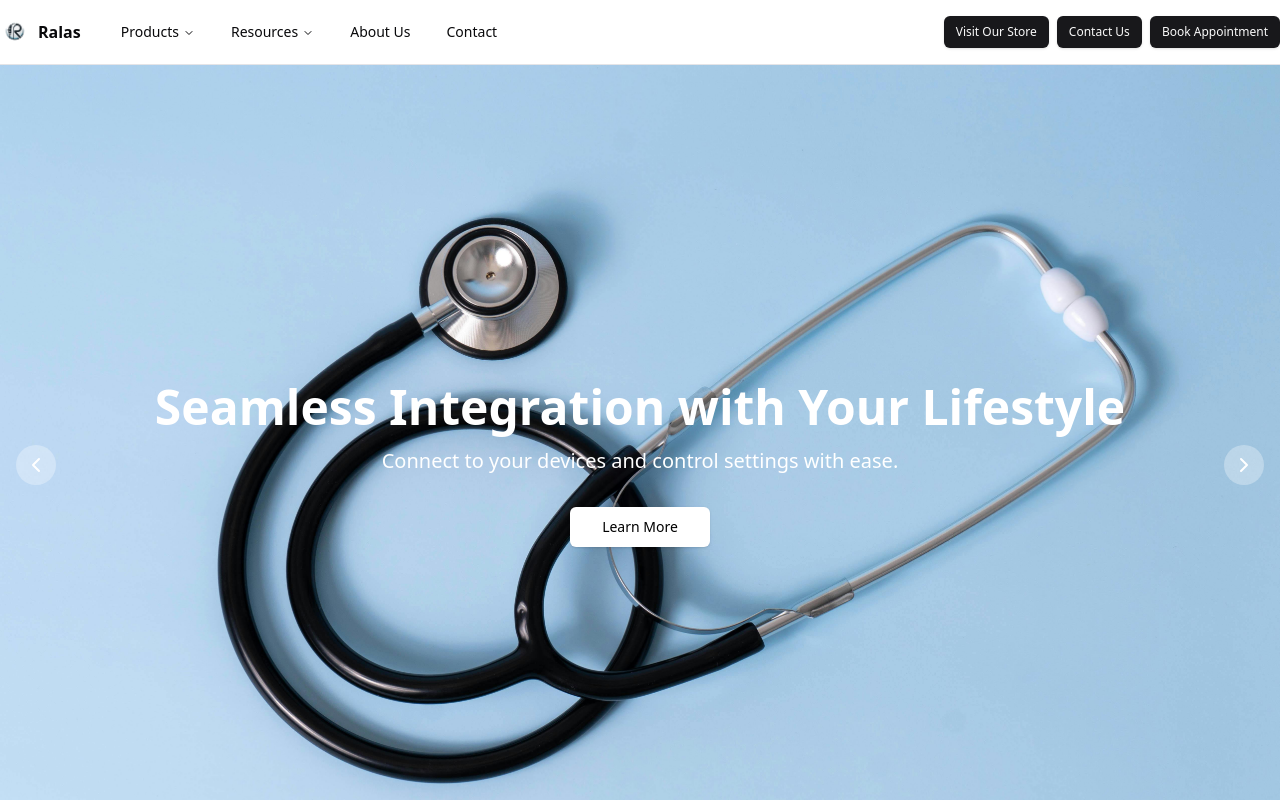
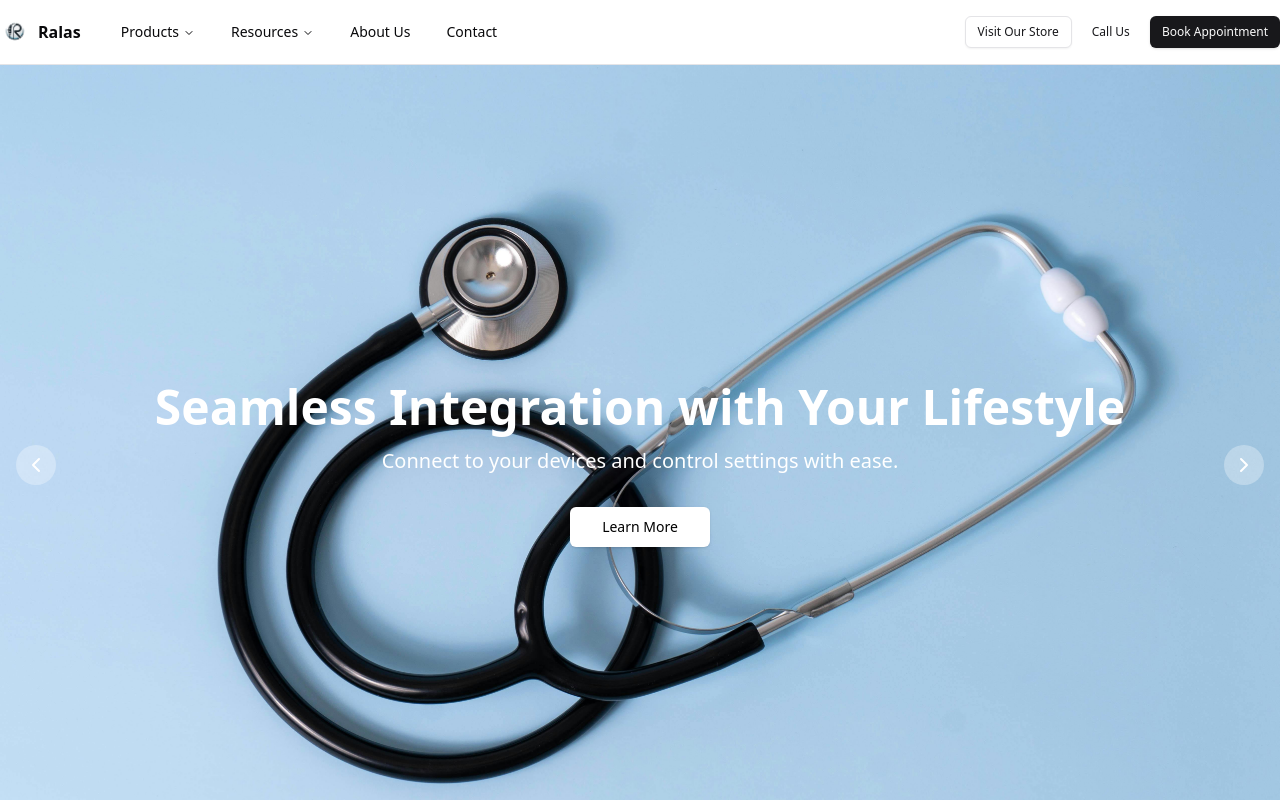
Before and after one commit to dharmaseervi/ralas, a Next.js app: page / in a window 1280 px wide. Shown: the top 800 px of the page. Built offline with nearby package versions, Linux system fonts and the light colour scheme.

Commit message:
first commit

```diff
--- a/components/home/header.tsx
+++ b/components/home/header.tsx
@@ -124,12 +124,12 @@ export default function Header() {
                 </NavigationMenu>
                 <div className="flex flex-1 items-center justify-end space-x-2">
                     <nav className="hidden md:flex items-center space-x-2">
-                        <Button size="sm" className="bg-primary text-primary-foreground hover:bg-primary/90">
+                        <Button variant="outline" size="sm" className="text-primary hover:text-primary-foreground hover:bg-primary">
                             Visit Our Store
                         </Button>
 
-                        <Button size="sm" className="bg-primary text-primary-foreground hover:bg-primary/90">
-                            Contact Us
+                        <Button size="sm" variant='ghost' className="text-primary hover:text-primary-foreground hover:bg-primary">
+                            Call Us
                         </Button>
 
                         <Button size="sm" className="bg-primary text-primary-foreground hover:bg-primary/90">
@@ -139,7 +139,7 @@ export default function Header() {
                     <Sheet open={isOpen} onOpenChange={setIsOpen}>
                         <SheetTrigger asChild>
                             <Button variant="ghost" size="icon" className="md:hidden">
-                                <Menu className="h-5 w-5" />
+                                <Menu className="h-8 w-8" />
                                 <span className="sr-only">Toggle menu</span>
                             </Button>
                         </SheetTrigger>
@@ -157,10 +157,10 @@ export default function Header() {
                                 </Link>
                                 <MobileAccordionMenu title="Products" items={products} />
                                 <MobileAccordionMenu title="Resources" items={resources} />
-                                <Link href="#about" onClick={() => setIsOpen(false)}>About Us</Link>
-                                <Link href="#contact" onClick={() => setIsOpen(false)}>Contact</Link>
-                                <Button variant="outline" onClick={() => setIsOpen(false)}>Find a Store</Button>
-                                <Button variant="ghost" onClick={() => setIsOpen(false)}>Sign in</Button>
+                                <Link href="/about" onClick={() => setIsOpen(false)}>About Us</Link>
+                                <Link href="/contact" onClick={() => setIsOpen(false)}>Contact</Link>
+                                <Button  variant="outline" onClick={() => setIsOpen(false)}>Visit Our Store</Button>
+                                <Button variant="ghost" onClick={() => setIsOpen(false)}>Call Us</Button>
                                 <Button onClick={() => setIsOpen(false)}>Book Appointment</Button>
                             </nav>
                         </SheetContent>
```
